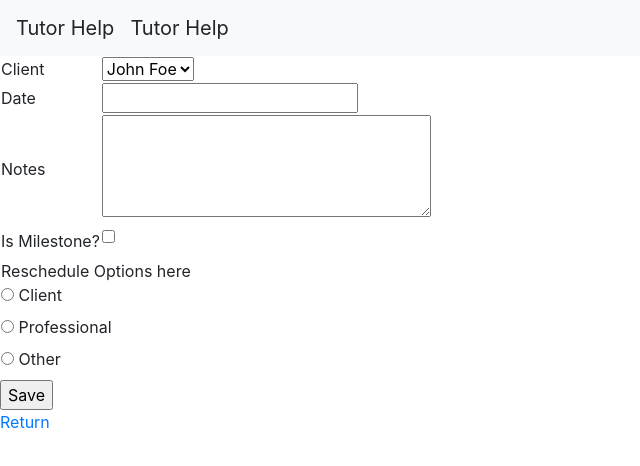
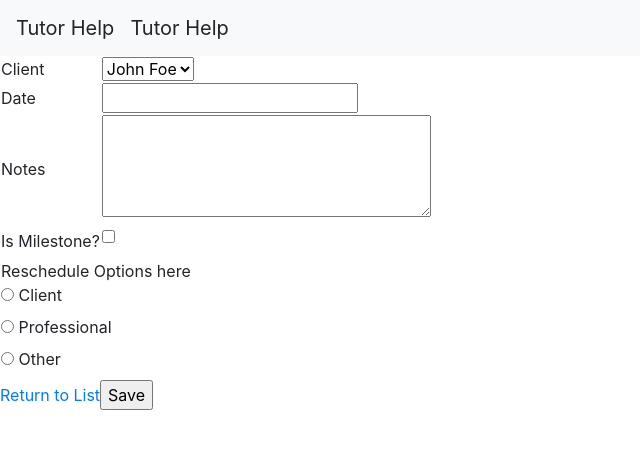
Before and after one commit to jbaisden/LifePlanner, an Angular app in the folder LifePlanner/: page /client/log-session in a window 1280 px wide. Shown: the top 466 px of the page, without its empty margins (0-640 px from the left). Built offline with nearby package versions, Linux system fonts and the light colour scheme.

Commit message:
added debug outputs. added client service.

```diff
--- a/LifePlanner/src/app/client/client-edit/client-edit.component.ts
+++ b/LifePlanner/src/app/client/client-edit/client-edit.component.ts
@@ -23,6 +23,8 @@ export class ClientEditComponent implements OnInit {
   });
 
   ngOnInit() {
+    console.warn("client-edit ngOnInit called.");
+
   }
 
   initFromClient() {
--- a/LifePlanner/src/app/client/client-item/client-item.component.ts
+++ b/LifePlanner/src/app/client/client-item/client-item.component.ts
@@ -14,6 +14,8 @@ export class ClientItemComponent implements OnInit {
   constructor() { }
 
   ngOnInit() {
+    console.warn("client-item ngOnInit called.");
+
   }
 
 }
--- a/LifePlanner/src/app/client/client-list/client-list.component.ts
+++ b/LifePlanner/src/app/client/client-list/client-list.component.ts
@@ -2,6 +2,7 @@ import { Component, OnInit } from '@angular/core';
 import { Professional } from 'src/app/shared/professional.model';
 import { MockCreator } from 'src/app/shared/mocker.model';
 import { Client } from 'src/app/shared/client.model';
+import { ClientService } from 'src/app/client/client.service';
 
 @Component({
   selector: 'app-client-list',
@@ -13,9 +14,11 @@ export class ClientListComponent implements OnInit {
   professional:Professional ;
   clients:Client[];
 
-  constructor() { }
+  constructor(private clientService: ClientService) { }
 
   ngOnInit() {
+    console.warn("client-list ngOnInit called.");
+
     let mocker : MockCreator = new MockCreator();
     this.professional = mocker.getProfessional(1);
     this.clients = this.professional.clients;
--- /dev/null
+++ b/LifePlanner/src/app/client/client.service.ts
@@ -0,0 +1,21 @@
+import { Injectable } from '@angular/core';
+import { Client } from 'src/app/shared/client.model';
+
+@Injectable({
+  providedIn: 'root'
+})
+export class ClientService  {
+
+  constructor() { }
+
+  public setClient(client:Client) {
+
+  }
+
+  public getClient(professionalId:number, clientId:number) : Client[] | Client {
+    return new Client(1,2,"","","","","","");
+  }
+
+
+
+}
--- a/LifePlanner/src/app/client/log-session/log-session.component.html
+++ b/LifePlanner/src/app/client/log-session/log-session.component.html
@@ -51,7 +51,6 @@
     </tr>
   </table>
 
-  <input type="submit" value="Save">
+<a routerLink="/client">Return to List</a>
+<input type="submit" value="Save">
 </form>
-
-<a routerLink="/client">Return</a>
--- a/LifePlanner/src/app/client/log-session/log-session.component.ts
+++ b/LifePlanner/src/app/client/log-session/log-session.component.ts
@@ -27,6 +27,7 @@ export class LogSessionComponent implements OnInit {
   constructor() { }
 
   ngOnInit() {
+    console.warn("log-session ngOnInit called.");
   }
 
   onSubmit() {
```
Also changed, not shown: LifePlanner/src/app/next-to-implement.txt (added).
